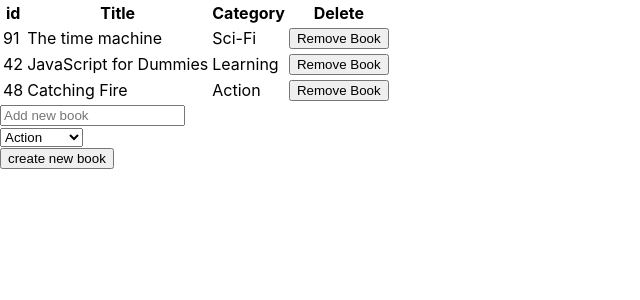
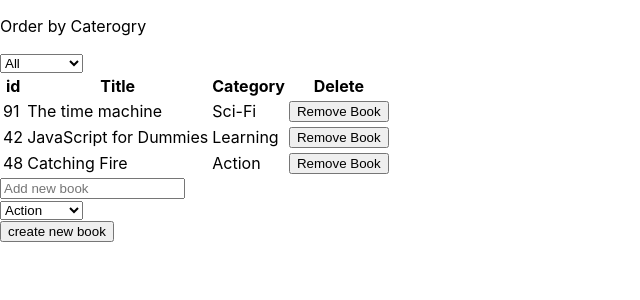
Before and after one commit to kelibst/magic_books_bookstore, a React (Create React App) app: page / in a window 1280 px wide. Shown: the top 300 px of the page, without its empty margins (0-640 px from the left). Built offline with nearby package versions, Linux system fonts and the light colour scheme.

Commit message:
implement handleFilterrChange

```diff
--- a/src/actions/index.js
+++ b/src/actions/index.js
@@ -10,7 +10,7 @@ const removeBook = book => ({
 
 const filterChanges = (cat = 'All') => ({
   type: 'CHANGE_FILTER',
-  payload: cat
+  payload: cat,
 });
 
 export { createBook, removeBook, filterChanges };
--- a/src/components/CategoryFilter.js
+++ b/src/components/CategoryFilter.js
@@ -1,5 +1,6 @@
-import React from 'react'
+import React from 'react';
 import PropTypes from 'prop-types';
+
 const categories = [
   'Action',
   'Biography',
@@ -10,21 +11,18 @@ const categories = [
   'Sci-fi',
 ];
 
-const CategoryFilter = ( { handleFilterChange }) =>{
-    return (
+const CategoryFilter = ({ handleFilterChange }) => (
   <div>
     <p>Order by Caterogry</p>
-        <select name="category" id="category" onChange={handleFilterChange}></select>
+    <select name="category" id="category" onChange={handleFilterChange}>
       <option value="All">All</option>
-            { categories.map((category, index) => {
-                <option value={category} key={index}>{category}</option>
-            }) }
+      { categories.map((category, index) => <option value={category} key={index}>{category}</option>) }
+    </select>
   </div>
-    )
-}
+);
 
 CategoryFilter.propTypes = {
   handleFilterChange: PropTypes.func.isRequired,
 };
 
-export default CategoryFilter
+export default CategoryFilter;
--- a/src/containers/BookList.js
+++ b/src/containers/BookList.js
@@ -2,13 +2,23 @@ import React from 'react';
 import PropTypes from 'prop-types';
 import { connect } from 'react-redux';
 import Book from '../components/Book';
-import { removeBook } from '../actions';
+import { removeBook, filterChanges } from '../actions';
+import CategoryFilter from '../components/CategoryFilter';
 
-const BookList = ({ books, removeBook }) => {
+const BookList = ({
+  books, removeBook, filter, filterCategory,
+}) => {
   const handleRemoveBook = book => {
     removeBook(book);
   };
+  const handleFilterChange = e => {
+    e.preventDefault();
+    const { value } = e.target;
+    filterCategory(value);
+  };
   return (
+    <div>
+      <CategoryFilter handleFilterChange={handleFilterChange} />
       <table className="table table-hover">
         <thead>
           <tr>
@@ -19,25 +29,34 @@ const BookList = ({ books, removeBook }) => {
           </tr>
         </thead>
         <tbody>
-        {books.map(book => (
+          {books.filter(book => (filter === 'All' || book.category === filter)).map(book => (
             <Book book={book} key={book.id} handleRemoveBook={handleRemoveBook} />
           ))}
         </tbody>
       </table>
+    </div>
   );
 };
 
-const mapStateToProps = state => ({ books: state.books });
+const mapStateToProps = state => ({
+  books: state.books,
+  filter: state.filter,
+});
+
 const mapDispatchToProps = dispatch => ({
   removeBook: book => dispatch(removeBook(book)),
+  filterCategory: cat => dispatch(filterChanges(cat)),
 });
 BookList.defaultProps = {
   books: PropTypes.arrayOf(PropTypes.object),
+  filter: 'All',
 };
 
 BookList.propTypes = {
   books: PropTypes.arrayOf(PropTypes.object),
   removeBook: PropTypes.func.isRequired,
+  filter: PropTypes.string,
+  filterCategory: PropTypes.func.isRequired,
 };
 
 export default connect(mapStateToProps, mapDispatchToProps)(BookList);
--- a/src/reducers/index.js
+++ b/src/reducers/index.js
@@ -1,8 +1,10 @@
 import { combineReducers } from 'redux';
 import booksReducer from './books';
+import filterReducer from './filter';
 
 const rootReducer = combineReducers({
   books: booksReducer,
+  filter: filterReducer,
 });
 
 export default rootReducer;
```
Also changed, not shown: src/reducers/filter.js (+5 -5 lines). Lines whose indentation alone changed are shown as unchanged.
